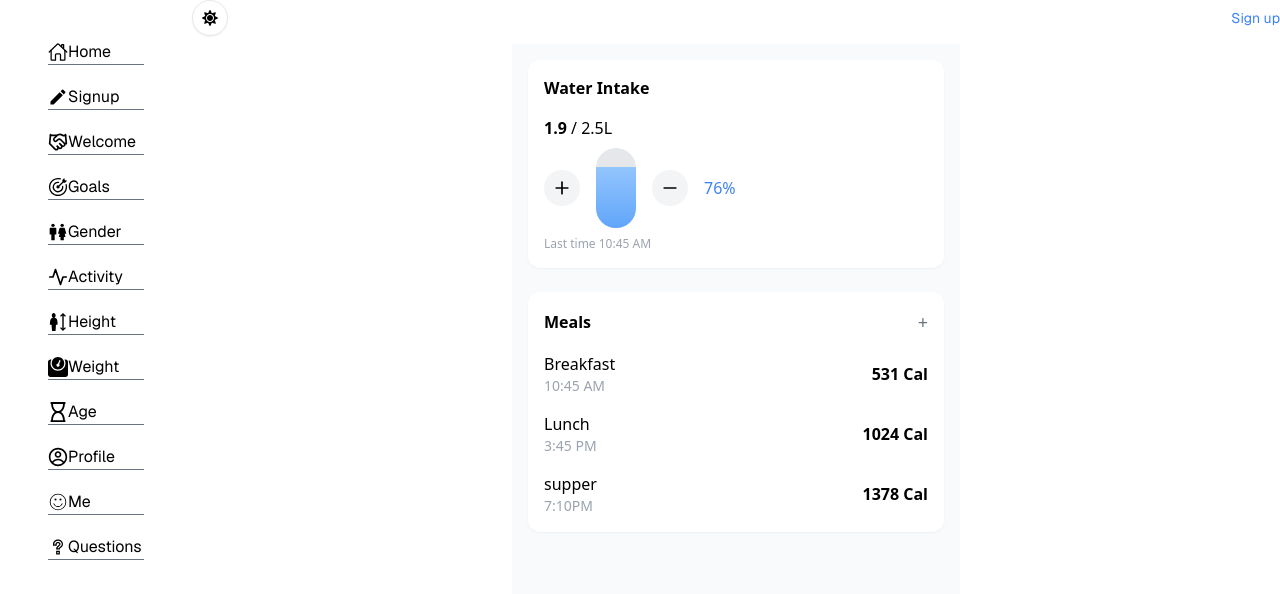
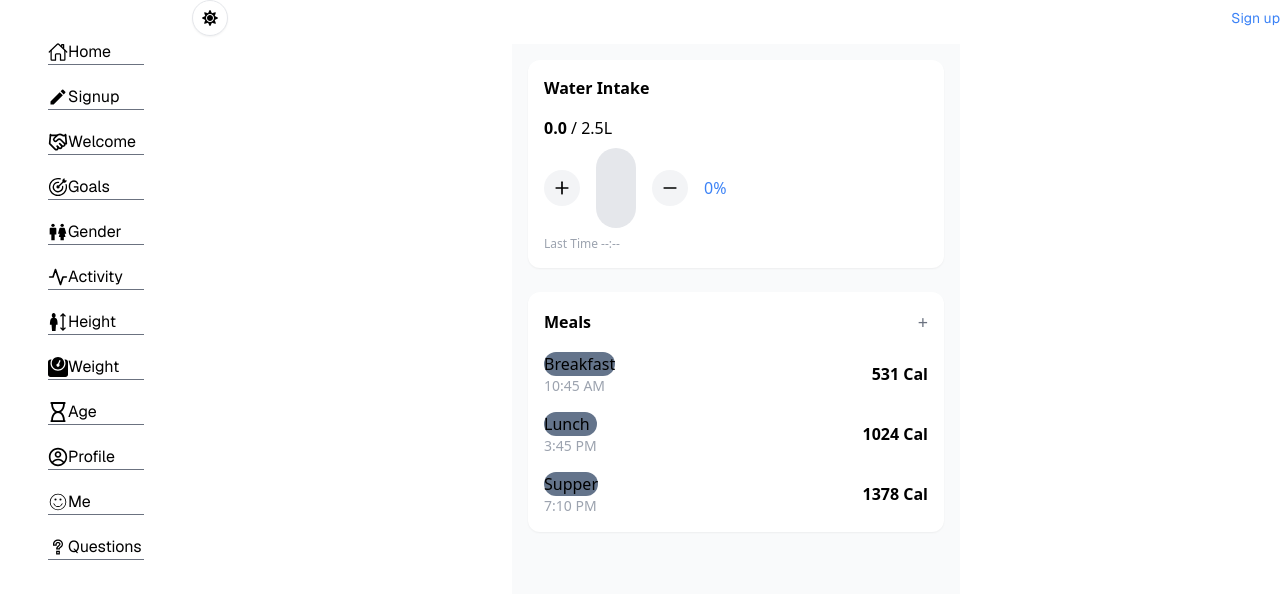
Before and after one commit to fides-3/Snack-Track, a Next.js app: page /Diary in a window 1280 px wide. Shown: the top 594 px of the page. Built offline with nearby package versions, Linux system fonts and the light colour scheme; no server answers.

Commit message:
added code

```diff
--- a/app/Diary/page.tsx
+++ b/app/Diary/page.tsx
@@ -1,26 +1,97 @@
 "use client";
-import { useState } from "react";
+
+import { useEffect, useState } from "react";
 import { Plus, Minus } from "lucide-react";
+import Link from 'next/link'
 
 export default function Diary() {
-
-  const [water, setWater] = useState(1.9); // Liters
+  // Start with null so we know when data hasn't loaded yet
+  const [water, setWater] = useState<number | null>(null);
+  const [lastTime, setLastTime] = useState<string>("");
   const waterGoal = 2.5;
 
   const meals = [
     { name: "Breakfast", calories: 531, time: "10:45 AM" },
     { name: "Lunch", calories: 1024, time: "3:45 PM" },
-    {name:"supper",calories:1378,time:"7:10PM"}
+    { name: "Supper", calories: 1378, time: "7:10 PM" },
   ];
 
-  const waterPercent = Math.round((water / waterGoal) * 100);
+  const waterPercent =
+    water !== null ? Math.round((water / waterGoal) * 100) : 0;
+
+  // Fetch saved water intake from DB when user logs in
+  useEffect(() => {
+    const fetchWater = async () => {
+      try {
+        const res = await fetch("/api/waterintake",
+           { method: "GET" }
+          );
+        if (!res.ok) throw new Error("Failed to fetch water data");
+        const data = await res.json();
+
+        setWater(data.amount ?? 0);
+        if (data.lastTime) {
+          const time = new Date(data.lastTime).toLocaleTimeString([], {
+            hour: "2-digit",
+            minute: "2-digit",
+          });
+          setLastTime(time);
+        }
+      } catch (err) {
+        console.error("Fetch error:", err);
+        setWater(0); // fallback
+      }
+    };
+
+    fetchWater();
+  }, []);
+
+  // Update water in state + DB
+  const updateWater = async (newWater: number) => {
+    const now = new Date();
+    const formattedTime = now.toLocaleTimeString([], {
+      hour: "2-digit",
+      minute: "2-digit",
+    });
+
+    setWater(newWater);
+    setLastTime(formattedTime);
+
+    try {
+      await fetch("/api/waterintake", {
+        method: "POST",
+        headers: { "Content-Type": "application/json" },
+        body: JSON.stringify({ amount: newWater, lastTime: now }),
+      });
+    } catch (err) {
+      console.error("Update error:", err);
+    }
+  };
+
+  const handleIncrease = () => {
+    if (water !== null) {
+      const newWater = Math.min(parseFloat((water + 0.1).toFixed(1)), waterGoal);
+      updateWater(newWater);
+    }
+  };
+
+  const handleDecrease = () => {
+    if (water !== null) {
+      const newWater = Math.max(parseFloat((water - 0.1).toFixed(1)), 0);
+      updateWater(newWater);
+    }
+  };
+
+  if (water === null) {
+    return (
+      <div className="flex items-center justify-center min-h-screen">
+        <p className="text-gray-500">Loading...</p>
+      </div>
+    );
+  }
 
   return (
     <div className="p-4 max-w-md mx-auto space-y-6 font-sans bg-gray-50 min-h-screen">
-
-
-
-
       {/* Water Intake */}
       <div className="bg-white rounded-xl p-4 shadow-sm">
         <h2 className="text-md font-semibold mb-4">Water Intake</h2>
@@ -31,7 +102,7 @@ export default function Diary() {
         </div>
         <div className="flex items-center gap-4">
           <button
-            onClick={() => setWater(Math.min(water + 0.1, waterGoal))}
+            onClick={handleIncrease}
             className="bg-gray-100 rounded-full p-2"
           >
             <Plus className="w-5 h-5" />
@@ -46,7 +117,7 @@ export default function Diary() {
           </div>
 
           <button
-            onClick={() => setWater(Math.max(water - 0.1, 0))}
+            onClick={handleDecrease}
             className="bg-gray-100 rounded-full p-2"
           >
             <Minus className="w-5 h-5" />
@@ -54,7 +125,9 @@ export default function Diary() {
 
           <span className="text-blue-500 font-medium">{waterPercent}%</span>
         </div>
-        <p className="text-xs text-gray-400 mt-2">Last time 10:45 AM</p>
+        <p className="text-xs text-gray-400 mt-2">
+          Last Time {lastTime || "--:--"}
+        </p>
       </div>
 
       {/* Meals */}
@@ -67,16 +140,18 @@ export default function Diary() {
           {meals.map((meal, i) => (
             <div key={i} className="flex justify-between items-center">
               <div>
-                <p className="font-medium">{meal.name}</p>
+                <Link href='/cal'>
+                <div className="rounded-full bg-slate-500 ">
+                <button  className="font-medium">{meal.name}</button>
+                </div>
+                </Link>
                 <p className="text-sm text-gray-400">{meal.time}</p>
               </div>
               <p className="font-semibold">{meal.calories} Cal</p>
             </div>
           ))}
         </div>
-
       </div>
     </div>
-
   );
 }
```
